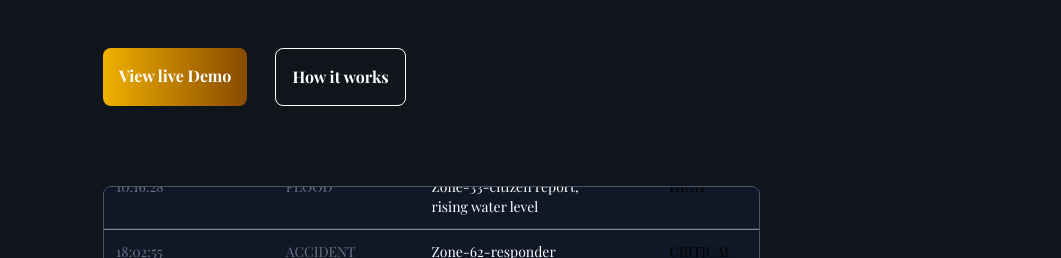
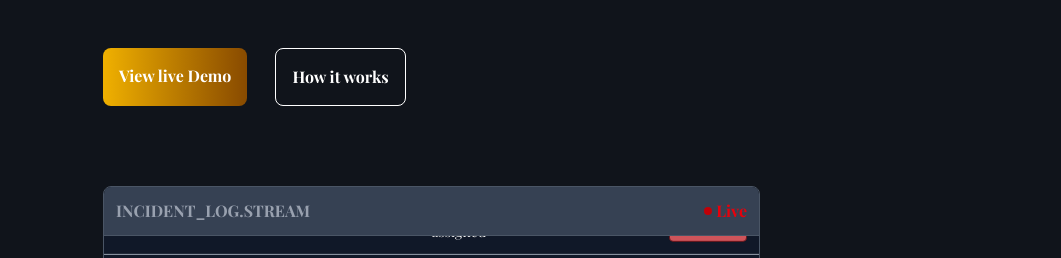
Before and after one commit to utsav8143/real-time-crisis-management-, a React app in the folder frontend/: page / in a window 1280 px wide. Shown: the part 542-800 px from the top of the page, without its empty margins (109-1170 px from the left). Built offline with nearby package versions, Linux system fonts and the light colour scheme; no server answers; the HTML template or start-up script is replaced by a standard one; a web font is replaced by a local one.

Commit message:
Hero page completed

```diff
--- a/frontend/src/components/landing/Hero.jsx
+++ b/frontend/src/components/landing/Hero.jsx
@@ -2,6 +2,19 @@ import React from "react";
 import INCIDENTS from "../../utils/data.js";
 
 const Hero = () => {
+  const severityStyle = {
+    critical: "bg-red-400 text-red-900 ",
+    medium: "bg-blue-400 text-blue-900",
+    high: "bg-yellow-400 text-yellow-900",
+    low: "bg-green-400 text-green-900",
+  };
+
+  function getSeverityStyle(severity) {
+    return (
+      severityStyle[severity?.toLowerCase()] || "text-gray-700 bg-gray-500"
+    );
+  }
+
   return (
     <div className="h-screen">
       <div className="">
@@ -35,25 +48,37 @@ const Hero = () => {
         </a>
       </div>
       <div className="border border-gray-600 w-3/4 h-55 mt-20 rounded-lg overflow-hidden relative">
-        <div className="flex justify-between p-3 border-b border-gray-600 bg-gray-700 z-20">
+        <div className="flex justify-between p-3 border-b border-gray-600 bg-gray-700 relative z-10  ">
           <h1 className="font-bold text-gray-400">INCIDENT_LOG.STREAM</h1>
           <div className="flex items-center gap-1">
             <div className="w-2 h-2 rounded-xl bg-red-700 shadow=[0_0_0_0_rgba(229,72,77,0.6)] animate-pulse-ring shrink"></div>
             <p className="text-red-600 font-bold">Live</p>
           </div>
         </div>
-        <div className="bg-gray-900 animate-scroll-up">
-          {INCIDENTS.map((incident,index)=>(
-            <div className="grid lg:grid-cols-4 p-3 border-b border-gray-400 text-sm " key={index}>
-              <div className="text-gray-500">{incident.time}</div>
-              <div className="text-gray-500 ms-3">{incident.category}</div>
-              <div className="text-white ">{incident.Location}</div>
-              <div className="ms-20">{incident.severity}</div>
-            </div>
 
-          ))}
+        <div className="relative flex-1 overflow-hidden bg-gray-900">
+          <div className="animate-scroll-up flex flex-col">
+            {[...INCIDENTS, ...INCIDENTS].map((incident, index) => (
+              <div
+                className="grid lg:grid-cols-4 p-3 border-b border-gray-400 text-sm shrink-0"
+                key={index}
+              >
+                <div className="text-gray-500 ms-5 font-extrabold">
+                  {incident.time}
+                </div>
+                <div className="text-gray-500 ms-3">{incident.category}</div>
+                <div className="text-white">{incident.Location}</div>
+                <div
+                  className={`ms-20 border rounded-sm p-1 text-center opacity-80 ${getSeverityStyle(incident.severity)}`}
+                >
+                  {incident.severity}
+                </div>
+              </div>
+            ))}
+          </div>
         </div>
       </div>
+      <div className="bg-gray-700 w-full border border-gray-700 mt-10"></div>
     </div>
   );
 };
--- a/frontend/src/index.css
+++ b/frontend/src/index.css
@@ -65,13 +65,14 @@
 
 
   @keyframes scrollUp {
-    from {
+    0% {
       transform: translateY(0);
     }
-    to {
+    100% {
       transform: translateY(-50%);
     }
   }
   .animate-scroll-up{
-    animation:  scrollUp 10s linear infinite;
+    animation:  scrollUp 15s linear infinite;
+
   }
```
